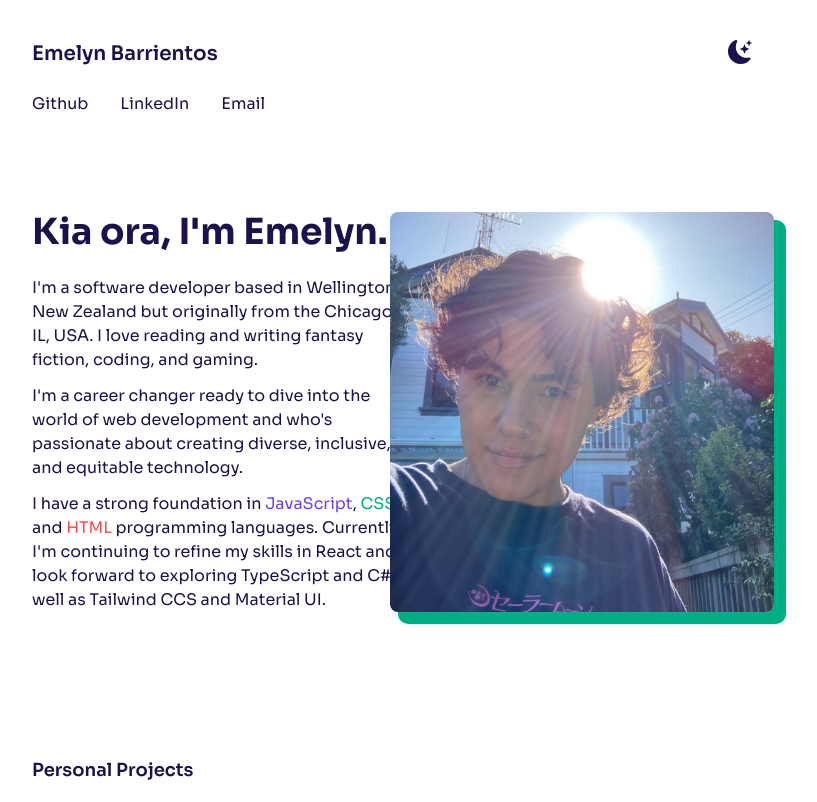
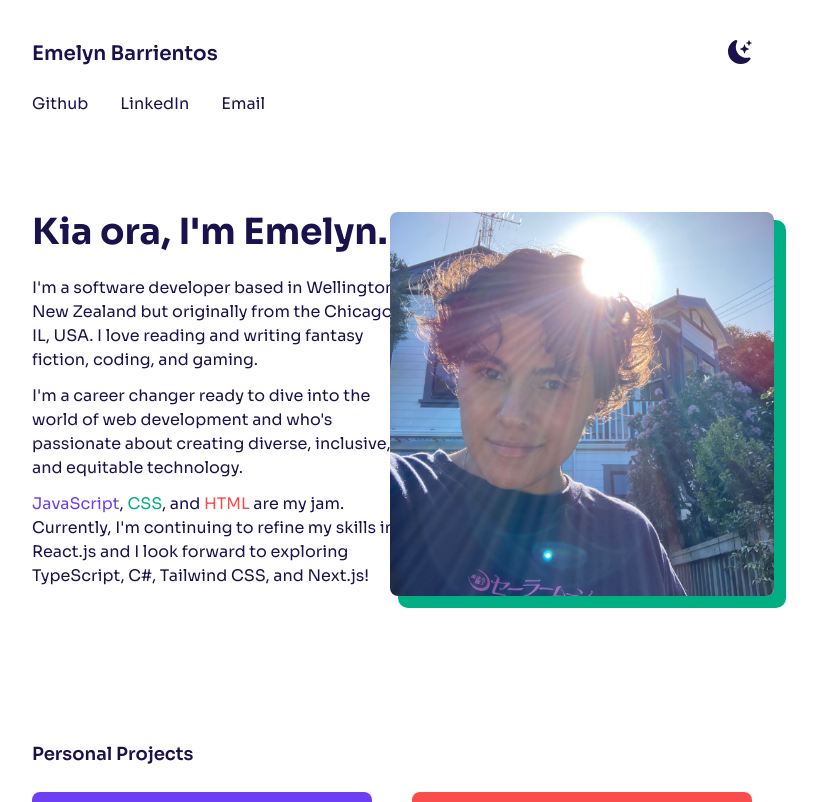
Before and after one commit to emelyn-barrientos/emelyn-barrientos-portfolio, a Next.js app: page / in a window 1280 px wide. Shown: the top 802 px of the page, without its empty margins (248-1065 px from the left). Built offline with nearby package versions, Linux system fonts and the light colour scheme.

Commit message:
Refine content in intro section

```diff
--- a/pages/index.js
+++ b/pages/index.js
@@ -91,13 +91,12 @@ export default function Home() {
                 inclusive, and equitable technology.
               </p>
               <p>
-                I have a strong foundation in{' '}
                 <span className="text-accent-violet">JavaScript</span>,{' '}
                 <span className="text-accent-green">CSS</span>, and{' '}
-                <span className="text-accent-red">HTML</span> programming
-                languages. Currently, I'm continuing to refine my skills in
-                React and I look forward to exploring TypeScript and C# as well
-                as Tailwind CCS and Material UI.
+                <span className="text-accent-red">HTML</span> are my jam.
+                Currently, I'm continuing to refine my skills in React.js and I
+                look forward to exploring TypeScript, C#, Tailwind CSS, and
+                Next.js!
               </p>
             </div>
             <div className="flex justify-center">
```
